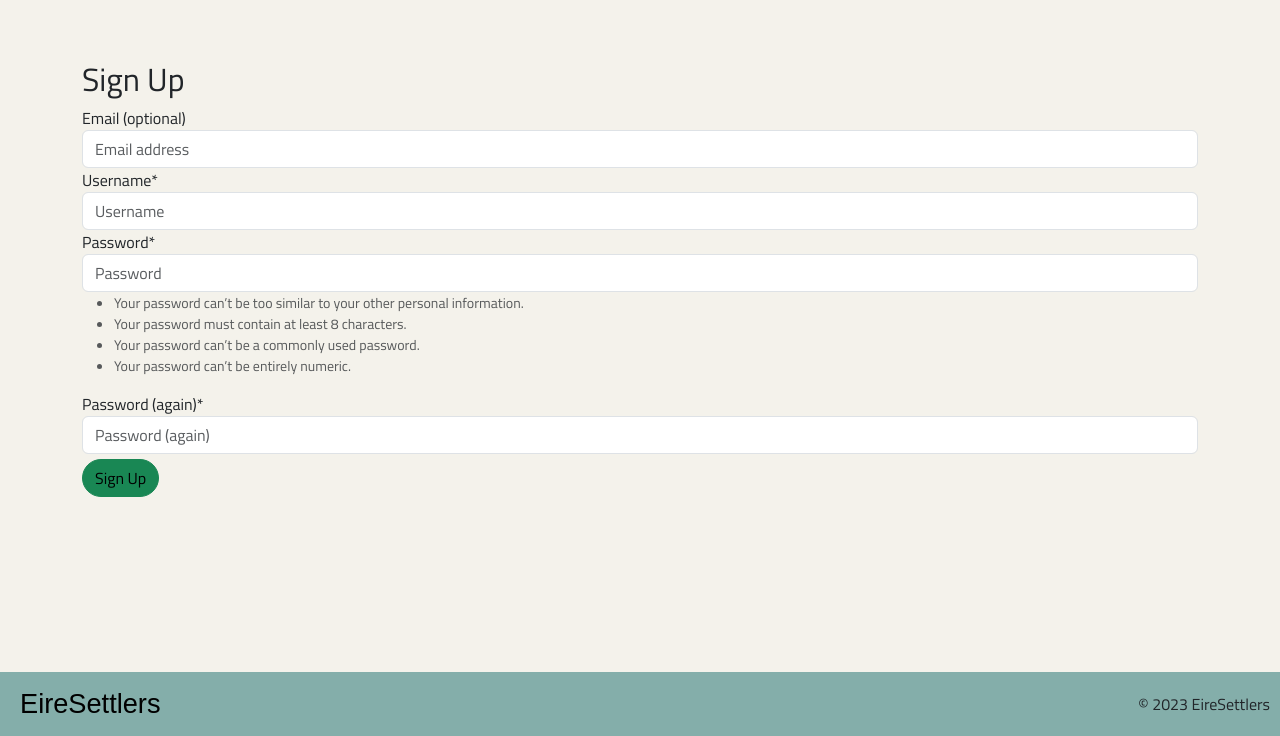
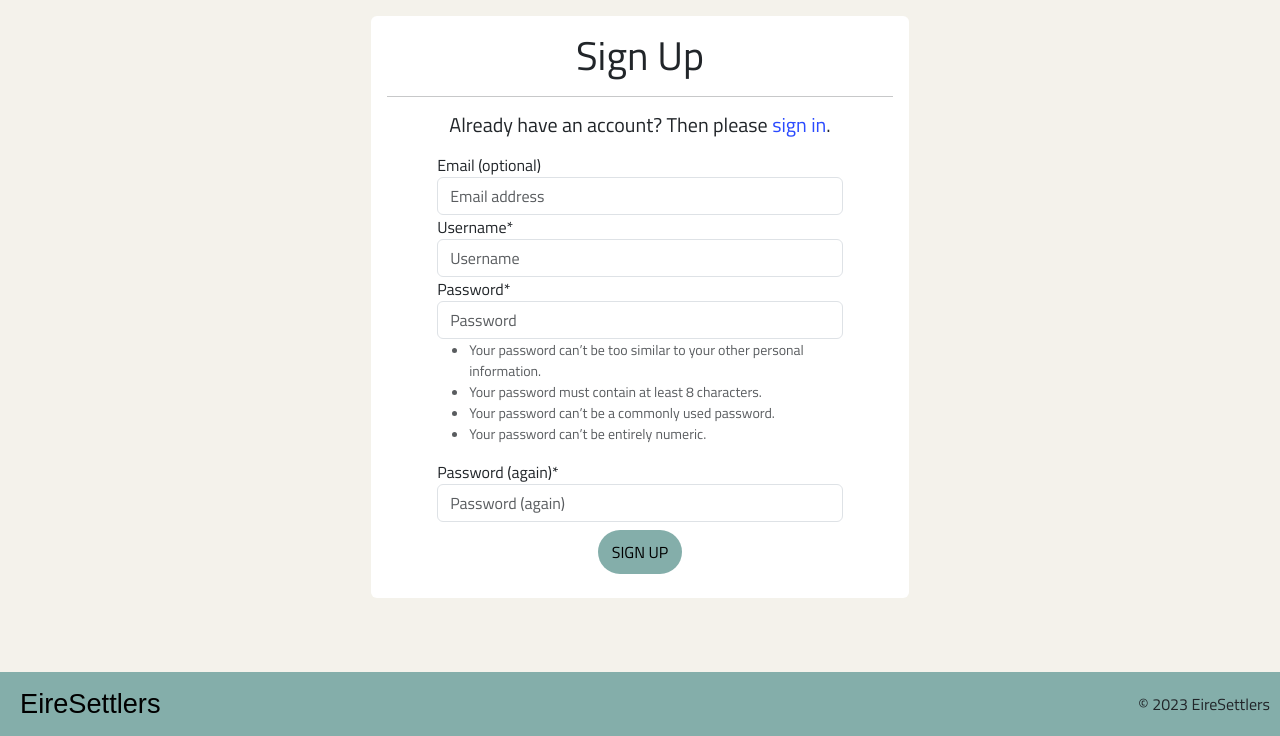
Before and after one commit to tinobragaa/eire-settlers, a Django app: page /accounts/signup/ in a window 1280 px wide. Shown: the part 64-800 px from the top of the page. Run offline with Django 4.2, Linux system fonts and the light colour scheme; some libraries are stand-ins or nearby versions; some web fonts are replaced.

Commit message:
Add: styled allauth pages

```diff
--- a/static/css/style.css
+++ b/static/css/style.css
@@ -79,7 +79,6 @@ footer {
 .btn {
     border-radius: 100px;
     color: black;
-    margin-top: 5px;
 }
 
 .btn-one, .edit-btn {
@@ -128,6 +127,14 @@ footer {
     margin-left: 560px;
 }
 
+.text-teal {
+    color: #2a4aff !important;
+}
+
+.text-teal:hover {
+    border-bottom: 1px solid #2a4aff;
+}
+
 
 /* For screens less than 999px wide */
 @media screen and (max-width: 999px) {
--- a/templates/account/signup.html
+++ b/templates/account/signup.html
@@ -1,15 +1,36 @@
 {% extends 'base.html' %}
 {% block title %}Sign Up | Eire Settlers{% endblock title %}
 {% load crispy_forms_tags %}
+{% load i18n %}
 {% block content %}
 
-<div style="margin-top:60px" class="container">
-    <h2>Sign Up</h2>
-    <form method="post" autocomplete="off">
-        {% csrf_token %}
-        {{ form|crispy }}
-        <button class="btn btn-success" type="submit">Sign Up</button>
-    </form>
+<div class="container">
+    <div class="row h-100">
+        <div class="col col-lg-6 col-md-8 col-sm-12 m-auto p-3 pb-5">
+          <div class="card border-0">
+            <div class="card-body">
+              <h1 class="card-title logo-font text-center">{% trans "Sign Up" %}</h1>
+              <hr>
+              <h5 class="card-text text-center">{% blocktrans %}Already have an account? Then please
+                <a class="text-teal" href="{{ login_url }}">sign in</a>.{% endblocktrans %}
+              </h5>
+              <div class="col-lg-10 p-2 m-auto">
+                <form class="signup" id="signup_form" method="post" action="{% url 'account_signup' %}">
+                  {% csrf_token %}
+                  {{ form|crispy }}
+                  {% if redirect_field_value %}
+                  <input type="hidden" name="{{ redirect_field_name }}" value="{{ redirect_field_value }}" />
+                  {% endif %}
+                  <div class="text-center mt-2">
+                    <button class="btn btn-one btn-primary text-uppercase py-2" type="submit">Sign Up</button>
+                  </div>
+                </form>
+              </div>
+            </div>
+          </div>
+        </div>
+   </div>
 </div>
 
+
 {% endblock content %}
--- a/templates/index.html
+++ b/templates/index.html
@@ -79,4 +79,5 @@
     {% endif %}
 </div>
 
+
 {%endblock%}
```
Also changed, not shown: templates/account/login.html (+28 -8 lines), templates/account/logout.html (+22 -9 lines).
